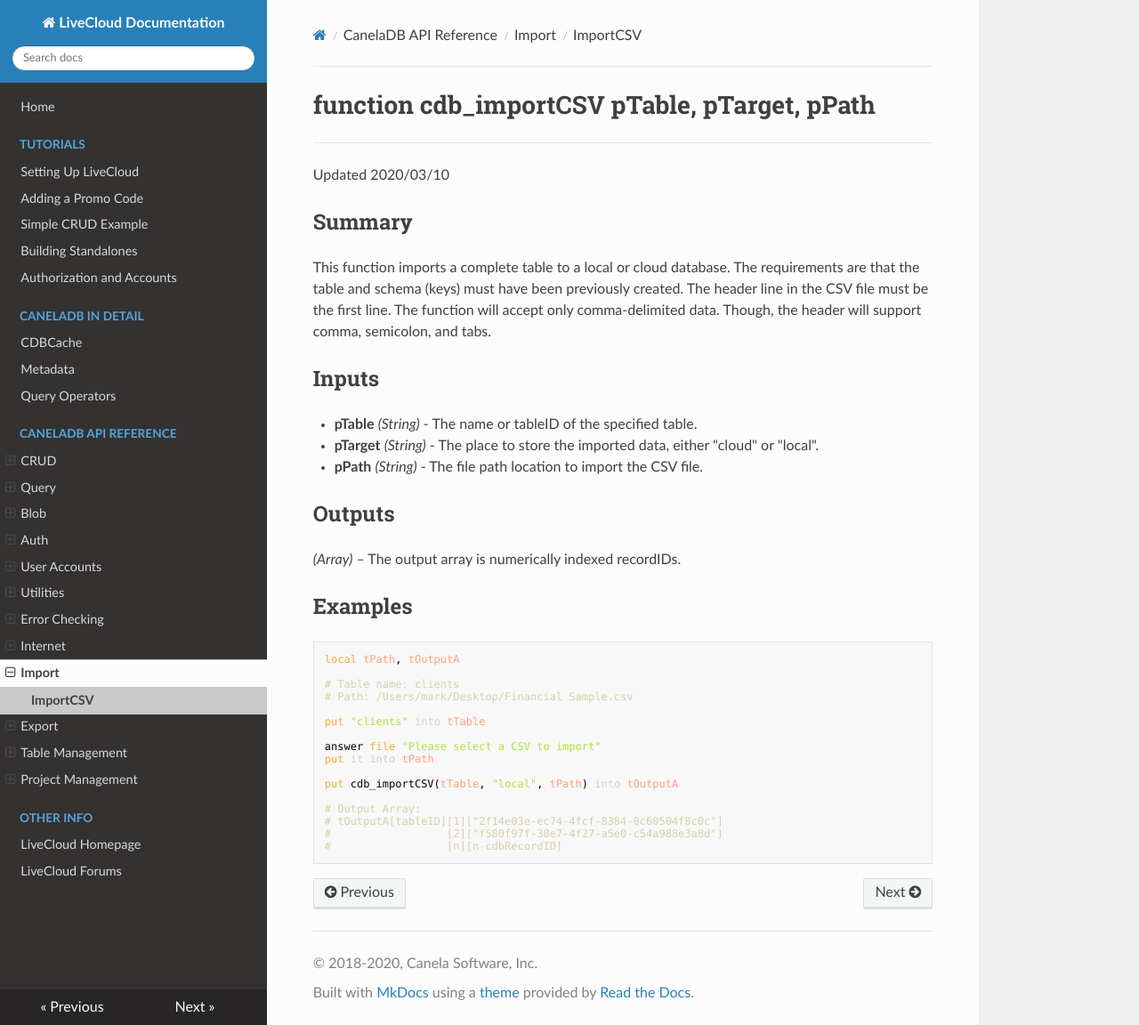
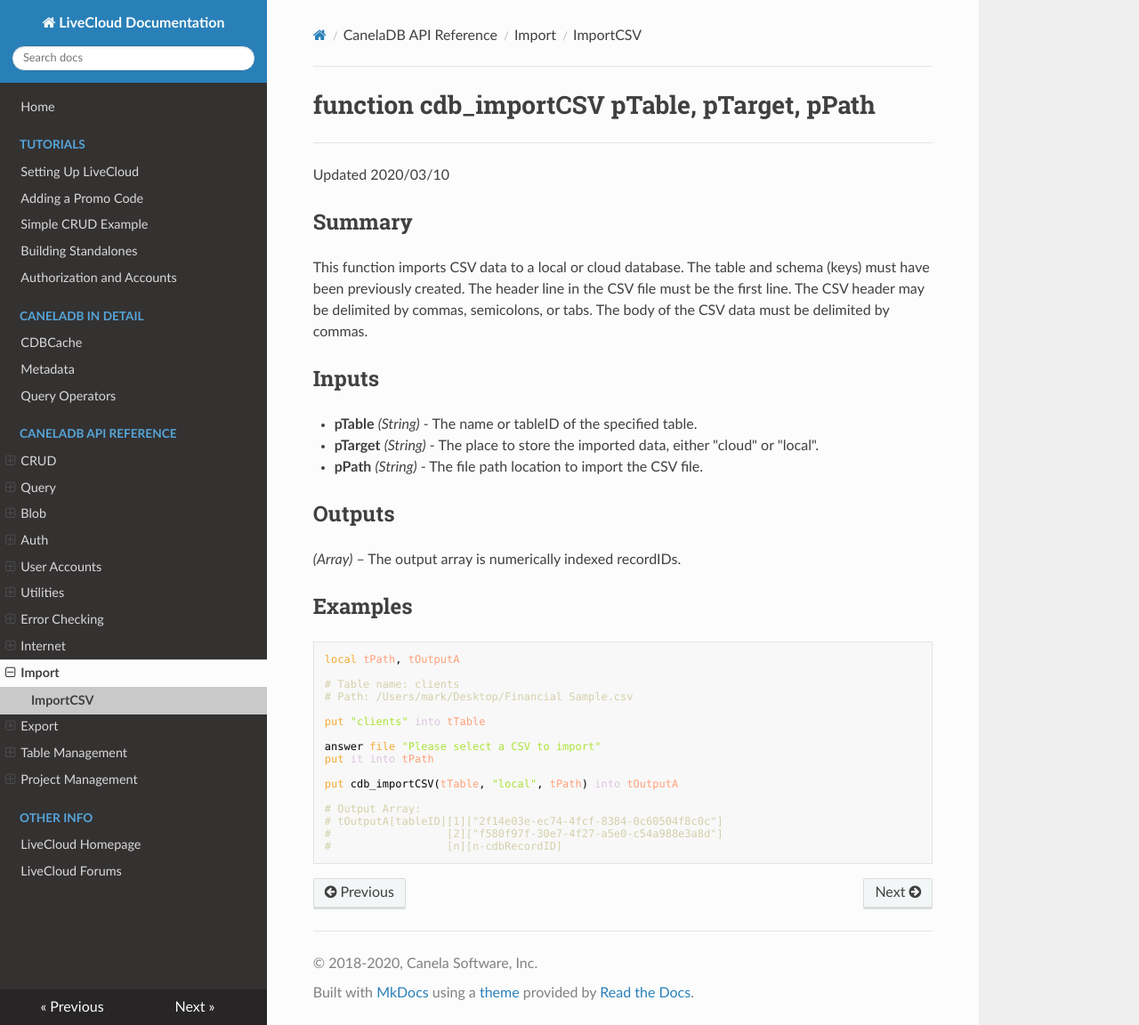
Before and after one commit to CanelaSoftware/cassiaDB_docs, an MkDocs documentation site: the page built from docs/ImportCSV.md, in a window 1280 px wide and 1152 px high. Shown: the whole window at 89% size. Built offline with MkDocs 1.6.1, drawn with Linux system fonts in a browser that asks for light colours; nearby versions of some CDN libraries.

Commit message:
Clarified the summary for cdb_importCSV()

```diff
--- a/docs/ImportCSV.md
+++ b/docs/ImportCSV.md
@@ -2,7 +2,7 @@
 ---
 Updated 2020/03/10
 ## Summary
-This function imports a complete table to a local or cloud database. The requirements are that the table and schema (keys) must have been previously created. The header line in the CSV file must be the first line. The function will accept only comma-delimited data. Though, the header will support comma, semicolon, and tabs.
+This function imports CSV data to a local or cloud database. The table and schema (keys) must have been previously created. The header line in the CSV file must be the first line. The CSV header may be delimited by commas, semicolons, or tabs. The body of the CSV data must be delimited by commas.
 
 ## Inputs
 * **pTable** *(String)* - The name or tableID of the specified table.
```
Also changed, not shown: README.md (+1 -1 lines).
